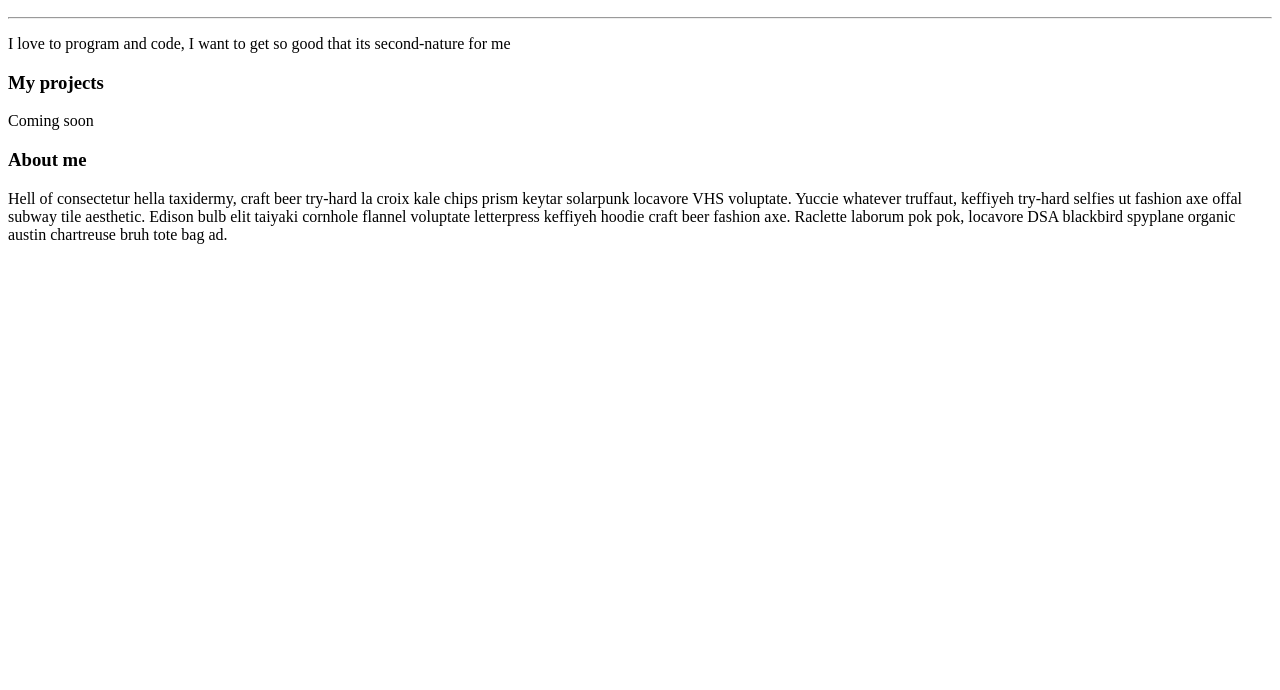
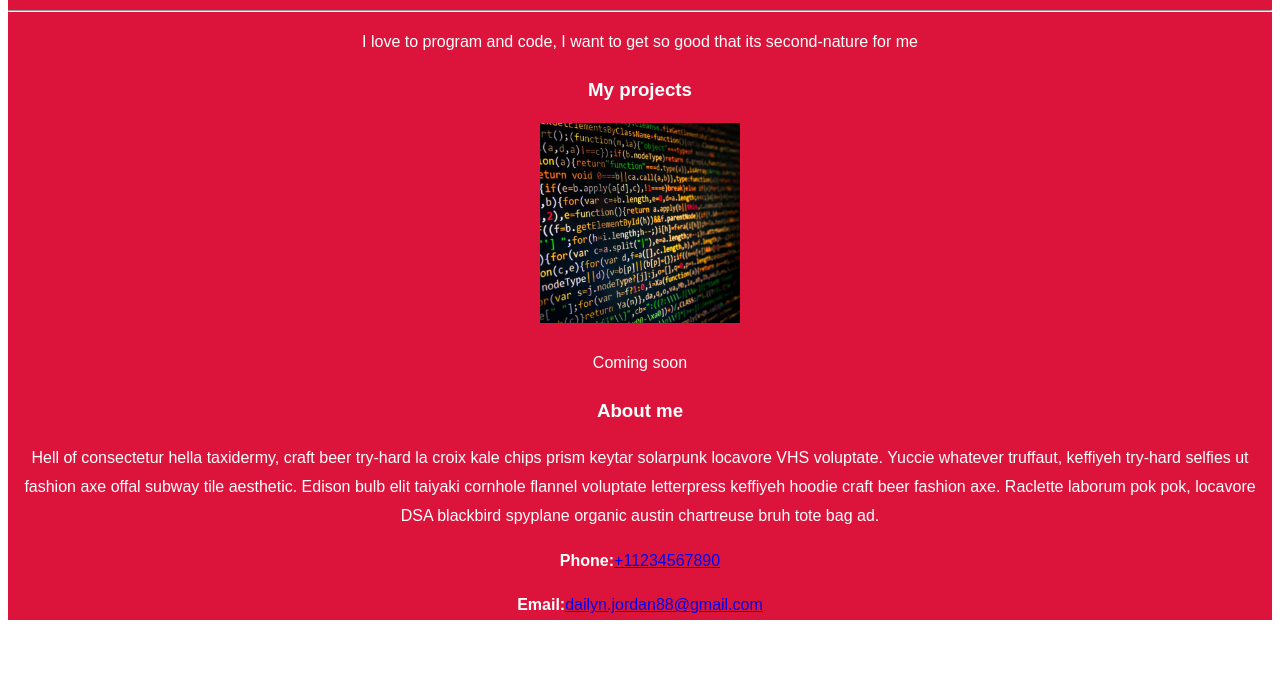
Before and after one commit to DailynJor/Dai-Personal-Portfoilo, a plain HTML site: page index.html in a window 1280 px wide. Shown: the part 110-800 px from the top of the page. Drawn offline with Linux system fonts and the light colour scheme.

Commit message:
Dai-Personal-Portfoilo

```diff
--- /dev/null
+++ b/css/style.css
@@ -0,0 +1,13 @@
+div {
+    background-color: crimson;
+    line-height: 1.8em;
+    text-align: center;
+    color: white;
+    font-family: Arial, Helvetica, sans-serif;
+
+
+}
+img{
+    height: 200px;
+    width:200px
+}
--- a/index.html
+++ b/index.html
@@ -4,6 +4,10 @@
 	<meta charset="utf-8">
 	<meta name="viewport" content="width=device-width">
 	<title>Dai-Personal-Portfoilo</title>
+    <link
+        rel="stylesheet"
+        href="./css/style.css"
+    />
   </head>
   <body>
 	<!--
@@ -28,12 +32,15 @@
         <hr>
         <p>I love to program and code, I want to get so good that its second-nature for me</p>
         <h3>My projects</h3>
+        <img src="./Images/canva-photo-editor-8-7.jpg" alt="Coding">
         <p>Coming soon</p>
         <h3>About me</h3>
         <p>Hell of consectetur hella taxidermy, craft beer try-hard la croix kale chips prism keytar solarpunk locavore VHS voluptate.
         Yuccie whatever truffaut, keffiyeh try-hard selfies ut fashion axe offal subway tile aesthetic. Edison bulb elit taiyaki cornhole flannel voluptate
         letterpress keffiyeh hoodie craft beer fashion axe.
         Raclette laborum pok pok, locavore DSA blackbird spyplane organic austin chartreuse bruh tote bag ad.</p>
+        <p><b>Phone:</b><a href="tel:+11234567890">+11234567890</a></p>
+        <p><b>Email:</b><a href="mailto:dailyn.jordan88@gmail.com">dailyn.jordan88@gmail.com</a></p>
 
      </div>
 
```
Also changed, not shown: Images/canva-photo-editor-8-7.jpg (added), style.css (deleted).
